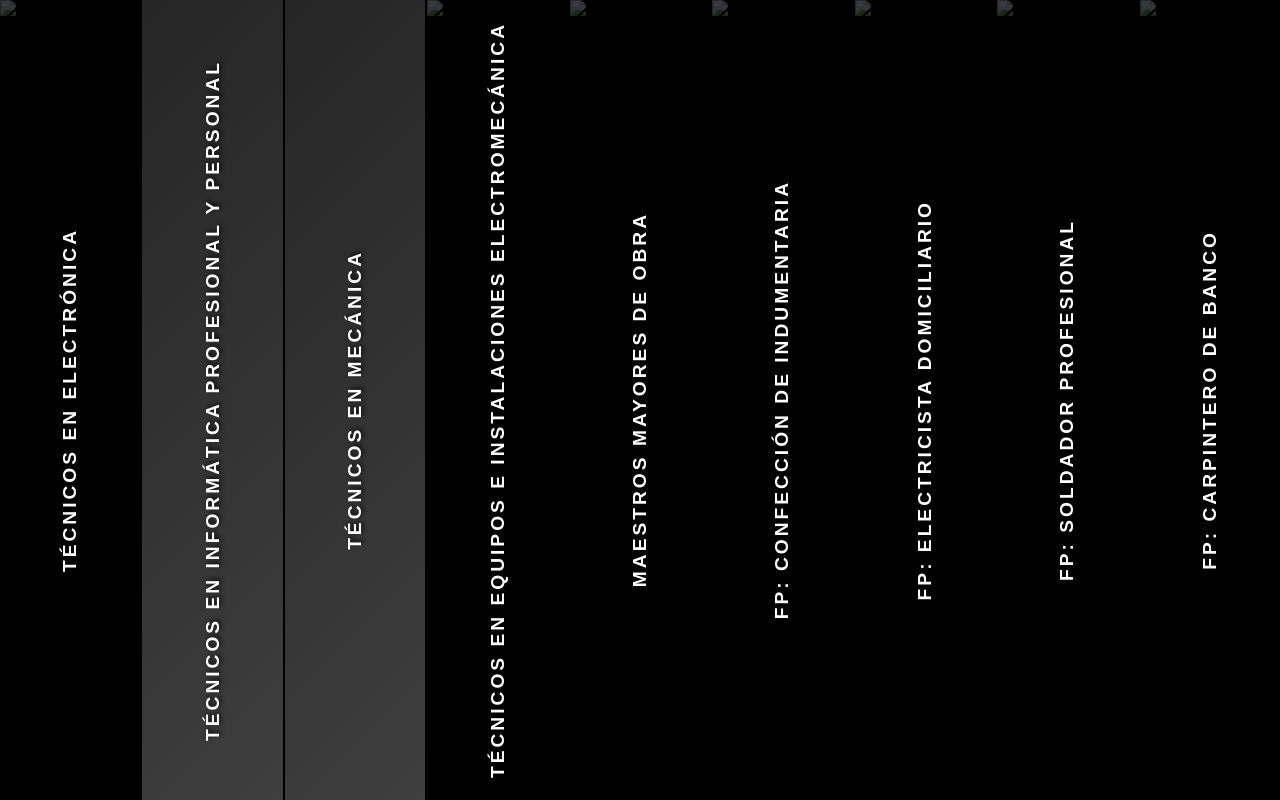
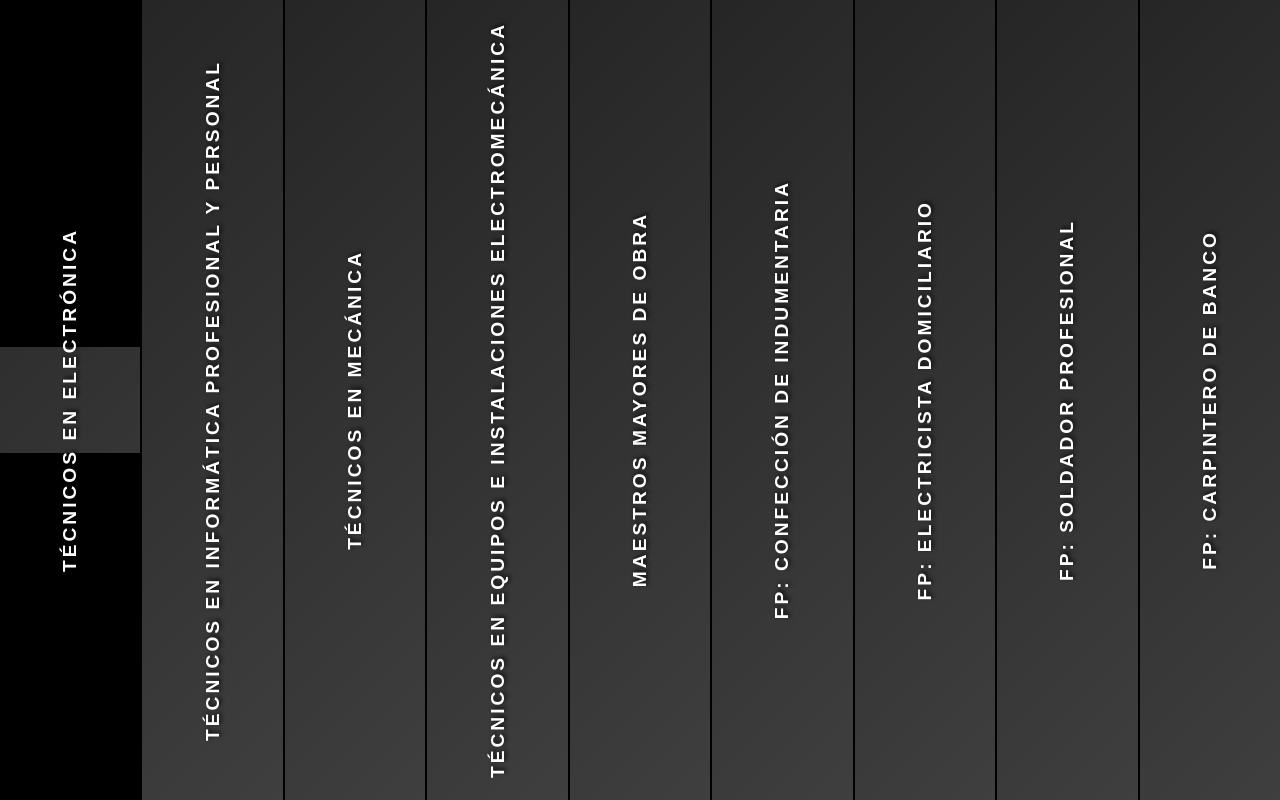
Before and after one commit to Camgalv02/GaleriaEgresados2025, a plain HTML site: page index.html in a window 1280 px wide. Drawn offline with Linux system fonts and the light colour scheme; the site is published under a folder, as on GitHub Pages, so addresses that start at the root find nothing.

Commit message:
Update index.html

```diff
--- a/index.html
+++ b/index.html
@@ -194,7 +194,7 @@
 
     <section>
         <div class="gallery-item">
-            <img src="/img/image0.jpeg" alt="Técnicos en Electrónica">
+            <img src="./img/image0.jpeg" alt="Técnicos en Electrónica">
             <div class="separator">
                 <h2>Técnicos en Electrónica</h2>
             </div>
@@ -212,37 +212,37 @@
             </div>
         </div>
         <div class="gallery-item">
-            <img src="/img/image3.jpeg" alt="Técnicos en Electromecánica">
+            <img src="./img/image3.jpeg" alt="Técnicos en Electromecánica">
             <div class="separator">
                 <h2>Técnicos en Equipos e Instalaciones Electromecánica</h2>
             </div>
         </div>
         <div class="gallery-item">
-            <img src="/img/image4.jpeg" alt="Maestros Mayores de Obra">
+            <img src="./img/image4.jpeg" alt="Maestros Mayores de Obra">
             <div class="separator">
                 <h2>Maestros Mayores de Obra</h2>
             </div>
         </div>
         <div class="gallery-item">
-            <img src="/img/image5.jpeg" alt="Confección">
+            <img src="./img/image5.jpeg" alt="Confección">
             <div class="separator">
                 <h2>FP: Confección de Indumentaria</h2>
             </div>
         </div>
         <div class="gallery-item">
-            <img src="/img/image6.jpeg" alt="Electricidad">
+            <img src="./img/image6.jpeg" alt="Electricidad">
             <div class="separator">
                 <h2>FP: Electricista Domiciliario</h2>
             </div>
         </div>
         <div class="gallery-item">
-            <img src="/img/image7.jpeg" alt="Soldadura">
+            <img src="./img/image7.jpeg" alt="Soldadura">
             <div class="separator">
                 <h2>FP: Soldador Profesional</h2>
             </div>
         </div>
         <div class="gallery-item">
-            <img src="/img/image8.jpeg" alt="Carpintería">
+            <img src="./img/image8.jpeg" alt="Carpintería">
             <div class="separator">
                 <h2>FP: Carpintero de Banco</h2>
             </div>
@@ -258,4 +258,5 @@
         });
     </script>
 </body>
+
 </html>
```
